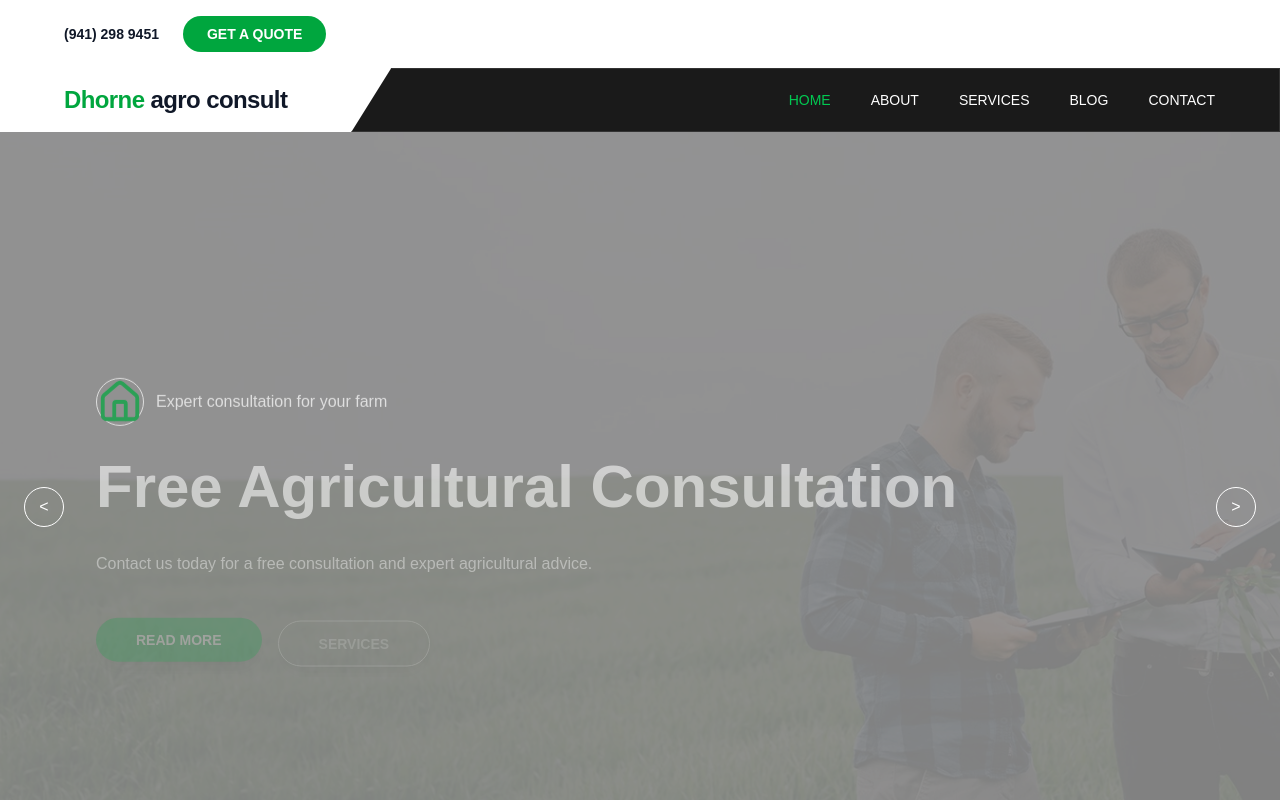
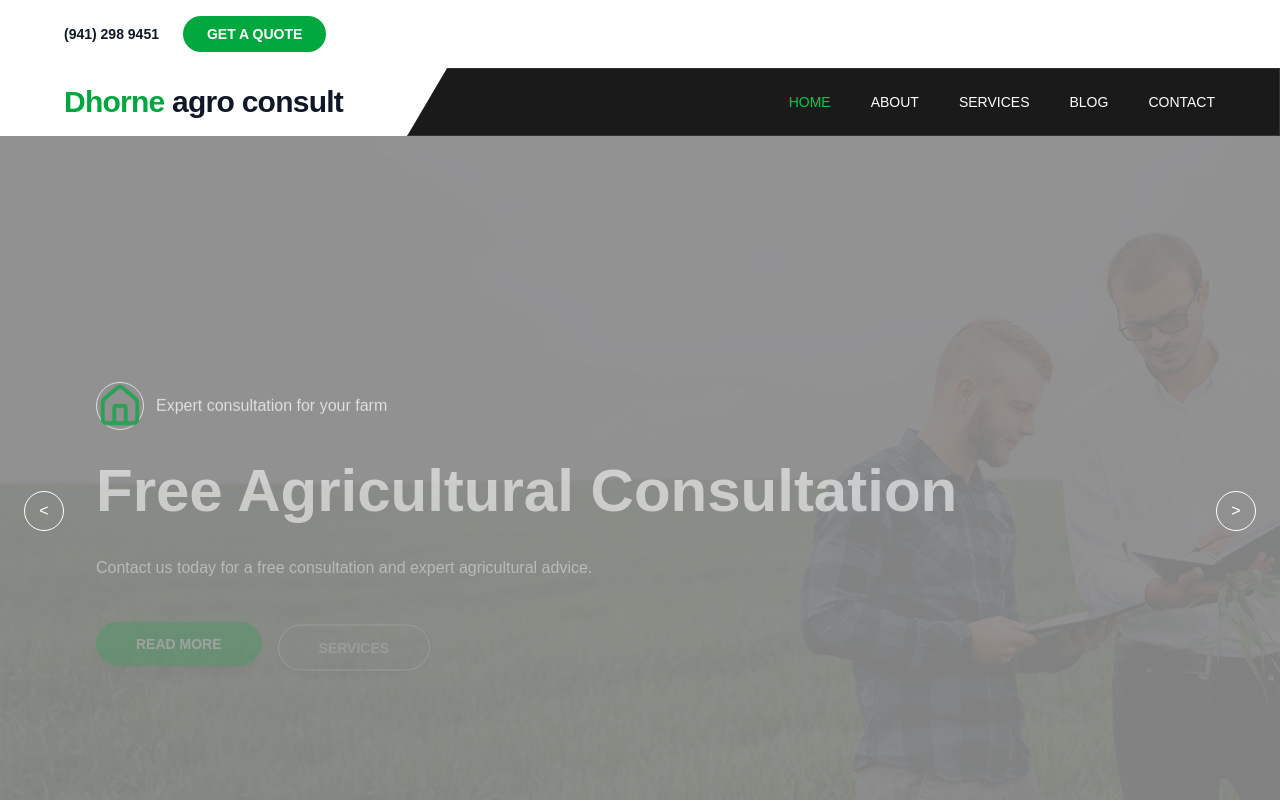
Before and after one commit to conflictonsions12/qwerty, a Next.js app: page / in a window 1280 px wide. Shown: the top 800 px of the page. Built offline with nearby package versions, Linux system fonts and the light colour scheme.

Commit message:
Update Header.jsx

```diff
--- a/src/components/Header.jsx
+++ b/src/components/Header.jsx
@@ -52,7 +52,7 @@ export default function  Header() {
       <div className="hidden md:flex items-stretch bg-white">
         {/* Left side: Brand name with white background */}
         <div className="flex items-center px-6 lg:px-16 py-4 bg-white">
-          <h1 className="text-2xl font-extrabold tracking-tight">
+          <h1 className="text-3xl font-extrabold tracking-tight">
             <span className="text-green-600">Dhorne</span>{" "}
             <span className="text-gray-900">agro consult</span>
           </h1>
```
